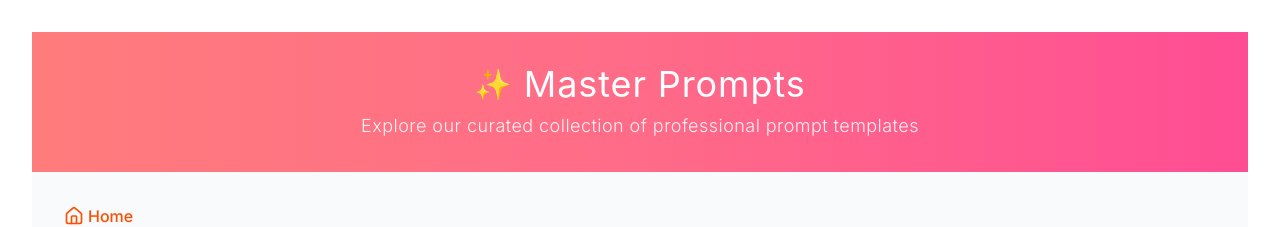
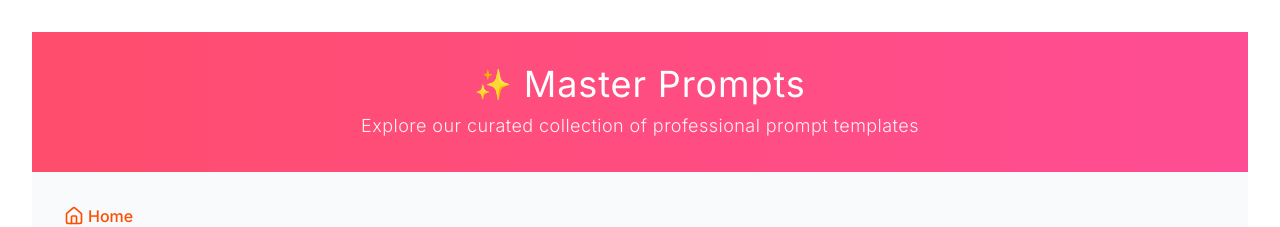
Before and after one commit to tkhongsap/master-prompt-library, a React (Vite) app: page / in a window 1280 px wide. Shown: the top 227 px of the page. Built offline with nearby package versions, Linux system fonts and the light colour scheme.

Commit message:
update main Hero banner

```diff
--- a/src/components/layout/Hero.jsx
+++ b/src/components/layout/Hero.jsx
@@ -17,7 +17,7 @@ const categoryGradients = {
   'Business': 'from-[#8E2DE2] to-[#4A00E0]',
   'Data Analytics': 'from-[#00B4DB] to-[#0083B0]',
   'Productivity': 'from-[#F6D365] to-[#FDA085]',
-  'default': 'from-[#FF7C7C] via-[#FF6B88] to-[#FF4D94]' // Canva-like gradient
+  'default': 'from-[#FF4D6D] to-[#FF4D94]'
 };
 
 const Hero = ({ title, subtitle, icon, category }) => {
@@ -25,7 +25,9 @@ const Hero = ({ title, subtitle, icon, category }) => {
     backgroundImage: `url(${categoryBackgrounds[category]})`,
     backgroundSize: 'cover',
     backgroundPosition: 'center',
-  } : {};
+  } : {
+    backgroundColor: '#FF4D6D',
+  };
 
   const gradientClass = category ? categoryGradients[category] : categoryGradients.default;
 
@@ -43,9 +45,9 @@ const Hero = ({ title, subtitle, icon, category }) => {
         <div className="absolute inset-0 bg-black opacity-40"></div>
       )}
 
-      {/* Main gradient overlay with reduced opacity */}
+      {/* Main gradient overlay - made more solid for main banner */}
       <div className={`absolute inset-0 bg-gradient-to-r ${gradientClass} ${
-        category ? 'opacity-70' : 'opacity-100'
+        category ? 'opacity-70' : 'opacity-95'
       }`}></div>
 
       <div className="relative max-w-7xl mx-auto px-4 sm:px-6 lg:px-8">
@@ -66,7 +68,7 @@ const Hero = ({ title, subtitle, icon, category }) => {
                 {icon}
               </motion.span>
             )}
-            <h1 className="text-2xl sm:text-4xl font-normal tracking-wide" style={{ fontFamily: "'SF Pro Display', -apple-system, BlinkMacSystemFont, 'Segoe UI', Roboto, sans-serif" }}>
+            <h1 className="text-2xl sm:text-4xl font-normal tracking-wide" style={{ fontFamily: "'Inter', sans-serif" }}>
               {title}
             </h1>
           </div>
```
